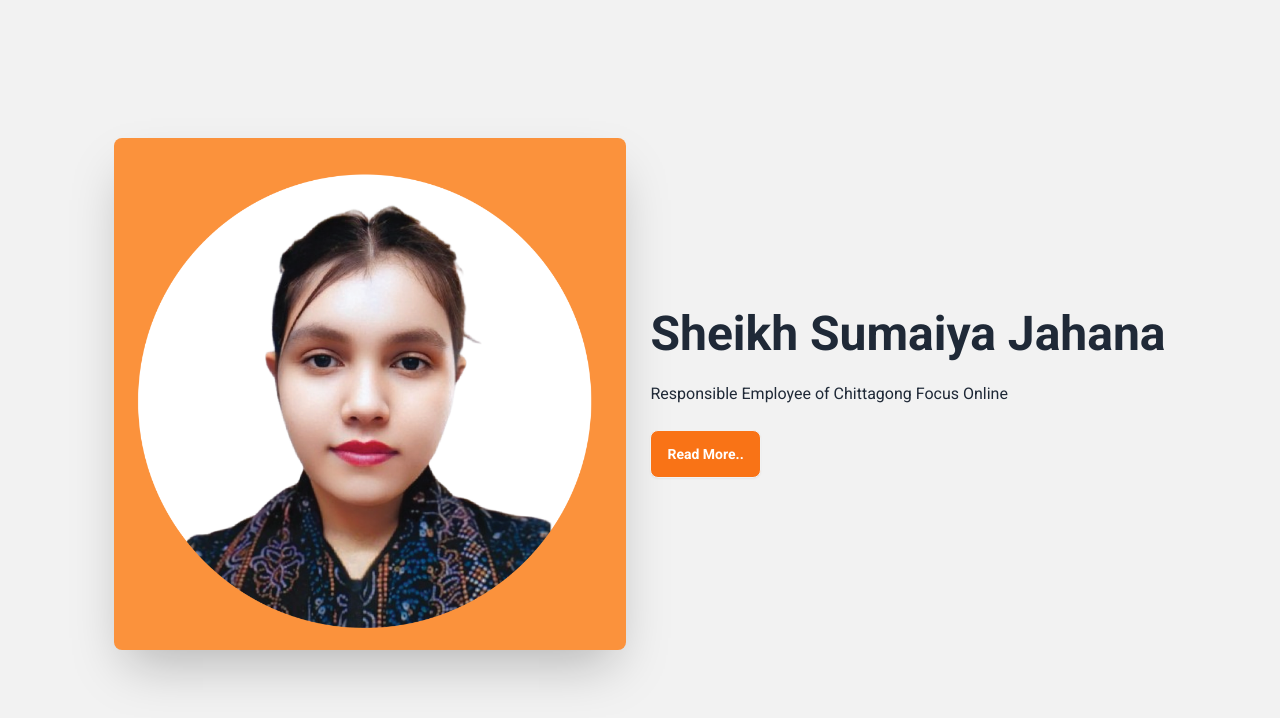
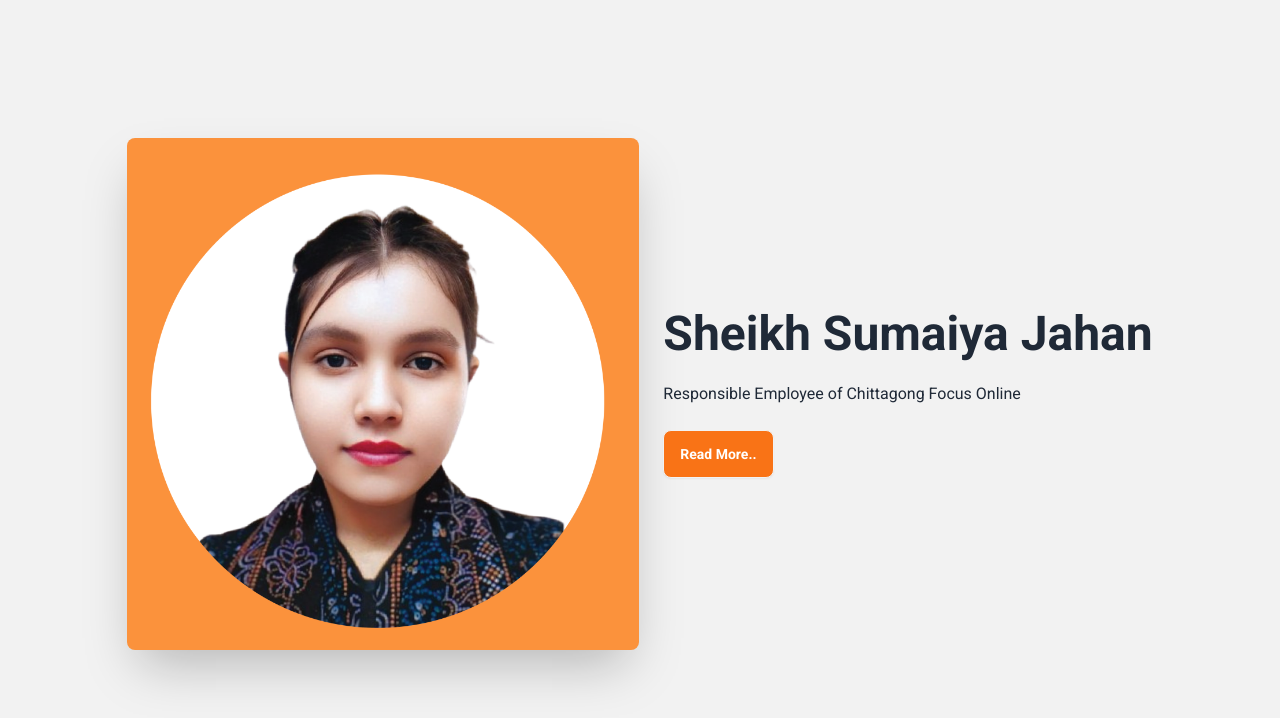
Before and after one commit to focusonlinectg/Niloy-Roy, a plain HTML site: page index.html in a window 1280 px wide. Shown: the part 82-800 px from the top of the page. Drawn offline with nearby package versions, Linux system fonts and the light colour scheme.

Commit message:
new named

```diff
--- a/index.html
+++ b/index.html
@@ -48,7 +48,7 @@ text-xl">Contact</a></li>
       <img src="images/sawroare.png" class="max-w-lg w-full
 rounded-lg shadow-2xl bg-orange-400" alt="">
       <div>
-        <h1 class="text-5xl font-bold">Sheikh Sumaiya Jahana</h1>
+        <h1 class="text-5xl font-bold">Sheikh Sumaiya Jahan</h1>
         <p class="py-6">
           Responsible Employee of Chittagong Focus Online
         </p>
```
